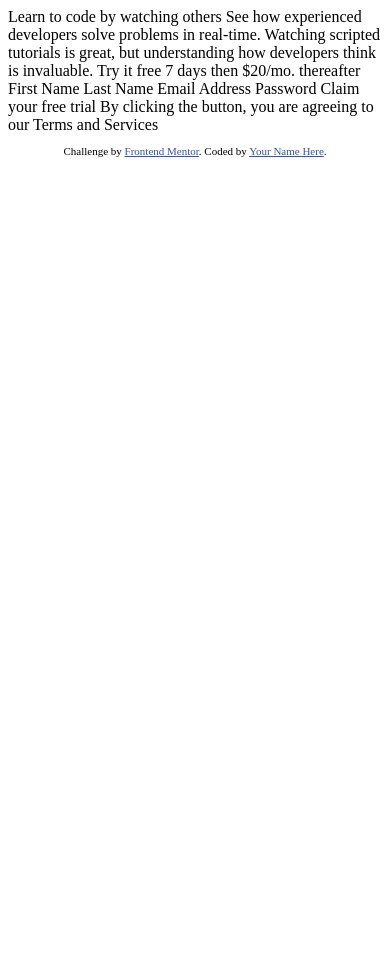
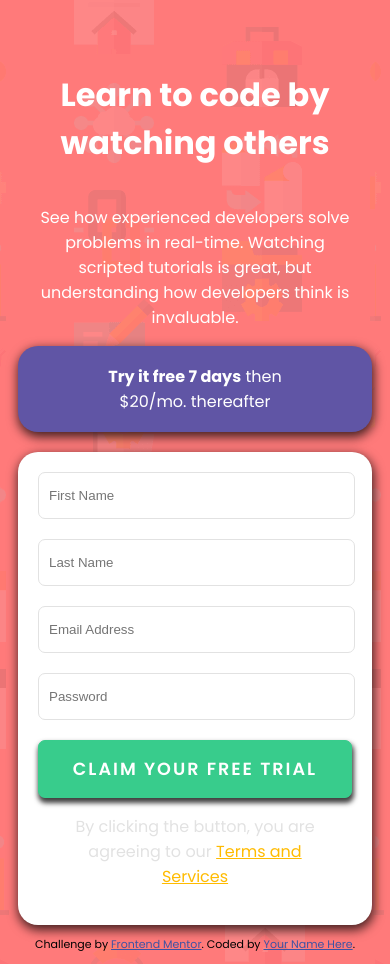
Before and after one commit to calWoolgar/frontendMentor2, a plain HTML site: page index.html in a window 390 px wide. Before the commit the page ends 844 px from the top, so only its background shows below. Drawn offline with Linux system fonts and the light colour scheme.

Commit message:
Making the mobile view

```diff
--- /dev/null
+++ b/css/app.css
@@ -0,0 +1,87 @@
+
+body {
+    background: url(../images/bg-intro-mobile.png);
+    background-color: hsl(0, 100%, 74%);
+    font-family: "Poppins";
+}
+
+.west-side{
+    display: flex;
+    justify-content: center;
+    align-items: center;
+    flex-direction: column;
+    text-align: center;
+    color: white;
+    font-weight: 700;
+    margin-top: 50px;
+}
+
+.west-side > p {
+    padding: 0 7%;
+    font-weight: 400;
+}
+
+.east-side {
+    margin: 0 10px;
+}
+
+.cta {
+    background-color: hsl(248, 32%, 49%);
+    padding: 2px 80px;
+    text-align: center;
+    color: white;
+    font-weight: 200;
+    border-radius: 20px;
+    margin-bottom: 20px;
+    box-shadow: 1px 4px 11px 1px rgba(0,0,0,0.75);
+}
+
+.for-free {
+    font-weight: 700;
+}
+
+.contact {
+    background-color: white;
+    display: flex;
+    flex-direction: column;
+    justify-content: center;
+    align-items: center;
+    padding: 20px;
+    border-radius: 20px;
+    box-shadow: 1px 4px 11px 1px rgba(0,0,0,0.75);
+}
+
+.contact > form > input {
+    border: 1px solid #e2e2e2;
+    border-radius: 7px;
+    font-weight: 500;
+    padding: 15px 0px 15px 10px;
+
+    margin-bottom: 20px;
+    width: 97%;
+}
+
+.submit-btn {
+    background-color: hsl(154, 59%, 51%);
+    width: 100%;
+    padding: 15px;
+    font-family: "Poppins";
+    font-size: 1.1em;
+    letter-spacing: 2px;
+    font-weight: 600;
+    border: 1px solid hsl(154, 59%, 51%);
+    box-shadow: 1px 4px 5px 1px rgba(0,0,0,0.75);
+    border-radius: 7px;
+    color: white;
+}
+
+.terms {
+    text-align: center;
+    font-weight: 300;
+    color: #e2e2e2;
+    padding: 0 30px;
+}
+
+.terms > a {
+    color: rgb(255, 187, 0);
+}
--- a/index.html
+++ b/index.html
@@ -8,6 +8,8 @@
 
   <title>Frontend Mentor | Intro component with sign up form</title>
 
+  <link rel="stylesheet" href="css/app.css"/>
+  <link href="https://fonts.googleapis.com/css?family=Poppins:400,400i,500,600,700&display=swap" rel="stylesheet">
   <!-- Feel free to remove these styles or customise in your own stylesheet 👍 -->
   <style>
     .attribution { font-size: 11px; text-align: center; }
@@ -15,22 +17,44 @@
   </style>
 </head>
 <body>
+  <main>
+    <div class="west-side">
+      <h1>
+        Learn to code by watching others
+      </h1>
+      <p>See how experienced developers solve problems in real-time. Watching scripted tutorials is great,
+        but understanding how developers think is invaluable. </p>
+    </div>
+    <div class="east-side">
+      <div class="cta">
+        <p><span class="for-free">Try it free 7 days</span> then $20/mo. thereafter</p>
+      </div>
+      <div class="contact">
+        <form>
+          <input type="text" name="firstName" placeholder="First Name"/>
 
-  Learn to code by watching others
+          <input type="text" name="lastName" placeholder="Last Name"/>
 
-  See how experienced developers solve problems in real-time. Watching scripted tutorials is great,
-  but understanding how developers think is invaluable.
+          <input type="email" name="emailAddress" placeholder="Email Address"/>
 
-  Try it free 7 days then $20/mo. thereafter
+          <input type="password" name="password" placeholder="Password"/>
+        </form>
 
-  First Name
-  Last Name
-  Email Address
-  Password
+        <button class="submit-btn">
+          CLAIM YOUR FREE TRIAL
+        </button>
 
-  Claim your free trial
+        <p class="terms">By clicking the button, you are agreeing to our <a href='terms'>Terms and Services</a></p>
+      </div>
+    </div>
+  </main>
 
-  By clicking the button, you are agreeing to our Terms and Services
+
+
+
+
+
+
 
   <footer>
     <p class="attribution">
```
